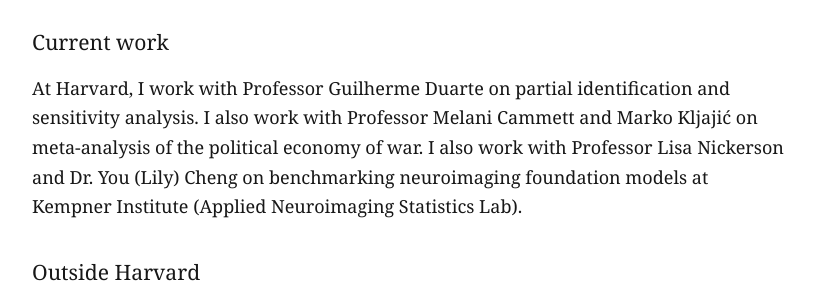
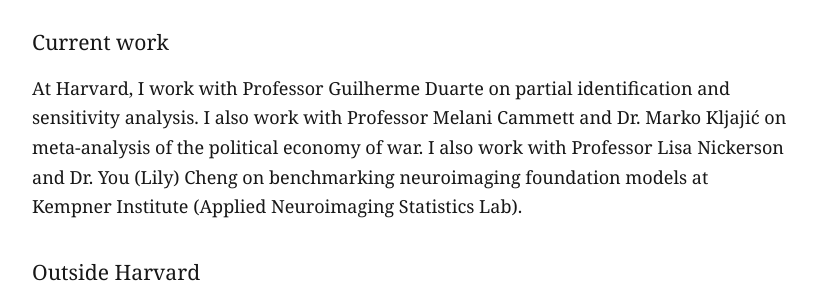
Before and after one commit to arambagdasarian/arambagdasarian.github.io, a Jekyll site: the page built from index.html, in a window 1280 px wide. Shown: the part 462-762 px from the top of the page, without its empty margins (228-1051 px from the left). Built offline with Jekyll 4.4.1, drawn with Linux system fonts in a browser that asks for light colours.

Commit message:
Standardize research authors and add Dr. to Marko Kljajić

```diff
--- a/_data/research.yml
+++ b/_data/research.yml
@@ -1,5 +1,5 @@
 - title: "Auditing Chain-of-Thought Faithfulness for Trustworthy AI: A Reproducible Corruption-Probe Protocol Across Eleven Frontier LLMs"
-  authors: "Ali Saffarini and Aram Bagdasarian"
+  authors: "Saffarini, A., & Bagdasarian, A."
   venue: "Trustworthy AI for Good (AI4GOOD) Workshop, ICML"
   year: 2026
   url: "https://openreview.net/forum?id=T9CoKxEx3X"
@@ -12,5 +12,5 @@
   authors: "Hoppe, S., Filippova, A., & Bagdasarian, A."
   status: "under_review"
 - title: "When Copies Count: Auditing AI Detection in Public Comments"
-  authors: "Aram Bagdasarian"
+  authors: "Bagdasarian, A."
   status: "under_review"
--- a/index.html
+++ b/index.html
@@ -8,7 +8,7 @@
 
 <section id="current-work" aria-labelledby="current-work-heading">
   <h2 id="current-work-heading">Current work</h2>
-  <p>At Harvard, I work with Professor Guilherme Duarte on partial identification and sensitivity analysis. I also work with Professor Melani Cammett and Marko Kljajić on meta-analysis of the political economy of war. I also work with Professor Lisa Nickerson and Dr. You (Lily) Cheng on benchmarking neuroimaging foundation models at Kempner Institute (Applied Neuroimaging Statistics Lab).</p>
+  <p>At Harvard, I work with Professor Guilherme Duarte on partial identification and sensitivity analysis. I also work with Professor Melani Cammett and Dr. Marko Kljajić on meta-analysis of the political economy of war. I also work with Professor Lisa Nickerson and Dr. You (Lily) Cheng on benchmarking neuroimaging foundation models at Kempner Institute (Applied Neuroimaging Statistics Lab).</p>
 </section>
 
 {% if site.posts.size > 0 %}
--- a/research/index.html
+++ b/research/index.html
@@ -11,7 +11,7 @@
     {% for paper in workshop_papers %}
     <li>
       <h3><a href="{{ paper.url }}">{{ paper.title | escape }}</a></h3>
-      <p>{{ paper.authors | escape | replace: "Aram Bagdasarian", "<strong>Aram Bagdasarian</strong>" }}</p>
+      <p>{{ paper.authors | escape | replace: "Bagdasarian, A.", "<strong>Bagdasarian, A.</strong>" }}</p>
       <p class="research-venue">{{ paper.venue | escape }}, {{ paper.year }}</p>
     </li>
     {% endfor %}
@@ -25,7 +25,7 @@
     <li>
       <h3>{% if paper.url %}<a href="{{ paper.url }}">{{ paper.title | escape }}</a>{% else %}{{ paper.title | escape }}{% endif %}</h3>
       {% if paper.authors %}
-      <p>{{ paper.authors | escape | replace: "Aram Bagdasarian", "<strong>Aram Bagdasarian</strong>" | replace: "Bagdasarian, A.", "<strong>Bagdasarian, A.</strong>" }}</p>
+      <p>{{ paper.authors | escape | replace: "Bagdasarian, A.", "<strong>Bagdasarian, A.</strong>" }}</p>
       {% endif %}
       <p class="research-venue">Under review{% if paper.venue %}, {{ paper.venue | escape }}{% endif %}{% if paper.year %} {{ paper.year }}{% endif %}.</p>
     </li>
```
Also changed, not shown: README.md.
